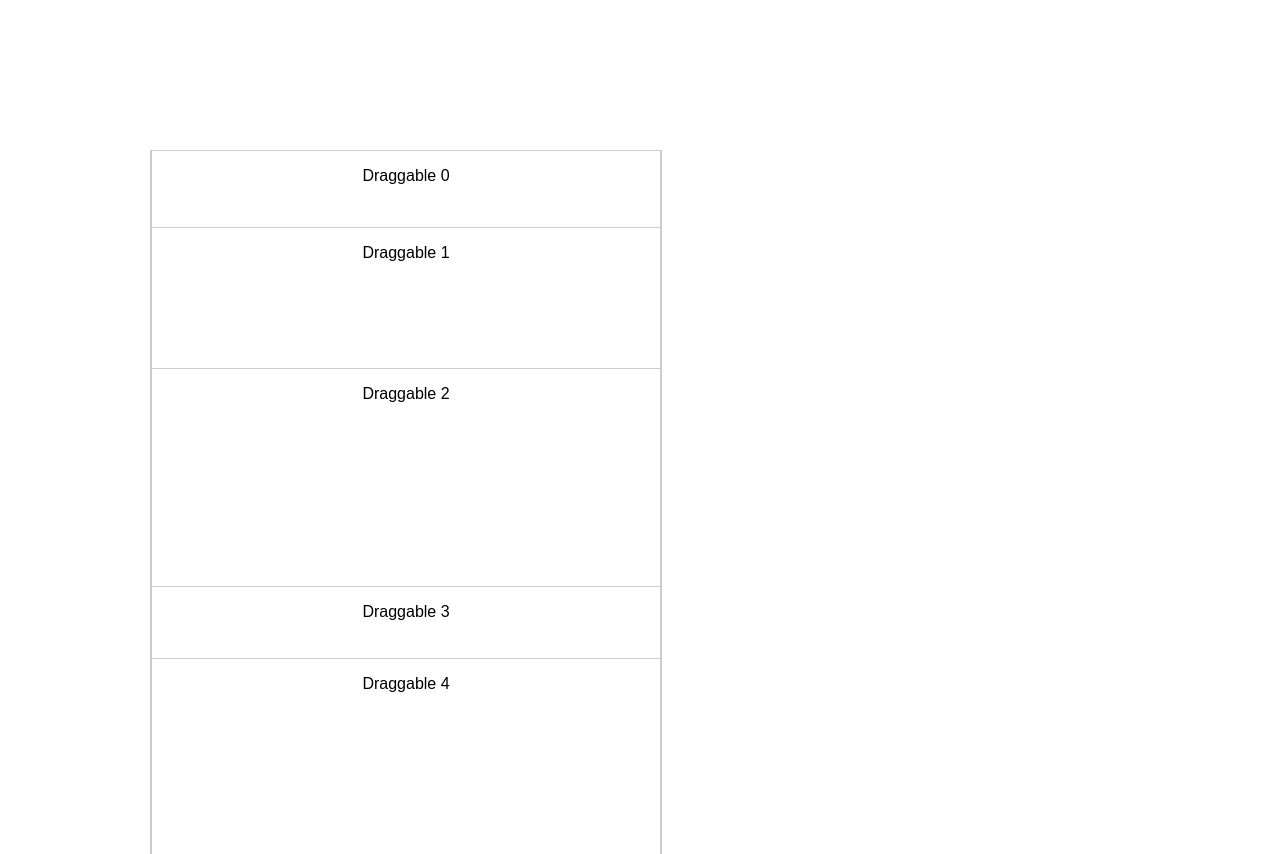
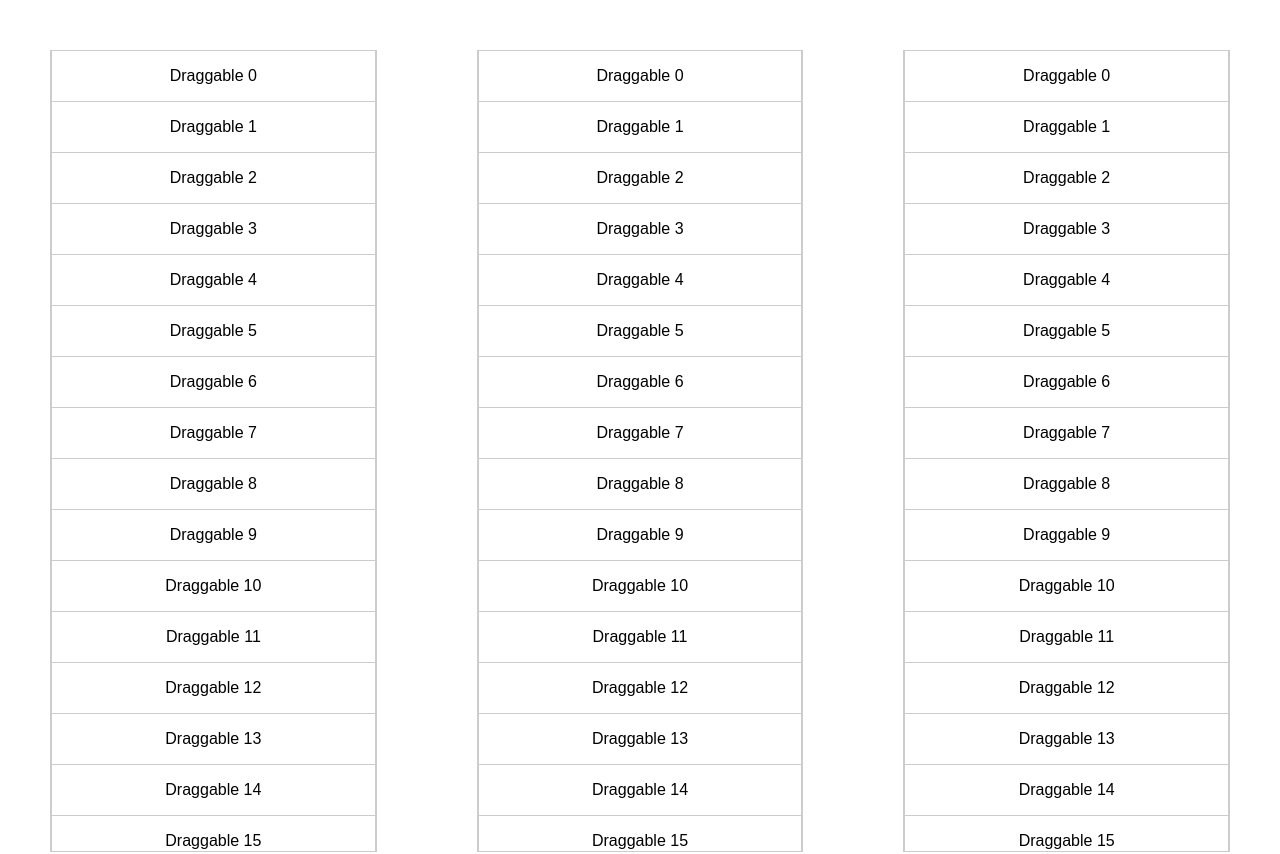
Before and after one commit to kutlugsahin/smooth-dnd-demo, a React (Create React App) app: page / in a window 1280 px wide. Shown: the top 854 px of the page. Built offline with nearby package versions, Linux system fonts and the light colour scheme.

Commit message:
some tryout

```diff
--- a/src/Vanilla.js
+++ b/src/Vanilla.js
@@ -21,17 +21,35 @@ export default class extends Component {
   }
 
   componentDidMount() {
-    window.container = new container(this.container);
+    window.container = container(this.container);
+    window.container2 = container(this.container2);
+    window.container2 = container(this.container3);
   }
 
 
   render() {
     return (
-      <div style={{ width: '510px', height: '800px', overflowY:'auto', transform: 'scale3d(1,1,1)', backgroundColor: '#ccc', margin:'150px', border: '1px solid #ccc' }}>
-        <div ref={e => { this.container = e; }}>
-          {this.state.items.map(p => (
-            <div style={Object.assign({},this.dragStyle, {height: `${50 + (Math.random() * 200)}px`})} key={p}>Draggable {p}</div>
-          ))}
+      <div style={{display:'flex', flexDirection:'row'}}>
+        <div style={{float:'none', width: '510px', height: '800px', overflowY:'auto', transform: 'scale3d(1,1,1)', backgroundColor: '#ccc', margin: '50px', border: '1px solid #ccc' }}>
+          <div style={{float:'none', position:'relative'}} ref={e => { this.container = e; }}>
+            {this.state.items.map(p => (
+              <div style={Object.assign({}, this.dragStyle, { height: `${50 + (Math.random() * 0)}px` })} key={p}>Draggable {p}</div>
+            ))}
+          </div>
+        </div>
+        <div style={{ float: 'none', width: '510px', height: '800px', overflowY:'auto', transform: 'scale3d(1,1,1)', backgroundColor: '#ccc', margin: '50px', border: '1px solid #ccc' }}>
+          <div style={{ float: 'none',  position: 'relative' }} ref={e => { this.container2 = e; }}>
+            {this.state.items.map(p => (
+              <div style={Object.assign({}, this.dragStyle, { height: `${50 + (Math.random() * 0)}px` })} key={p}>Draggable {p}</div>
+            ))}
+          </div>
+        </div>
+        <div style={{ float: 'none', width: '510px', height: '800px', overflowY: 'auto', transform: 'scale3d(1,1,1)', backgroundColor: '#ccc', margin: '50px', border: '1px solid #ccc' }}>
+          <div style={{ float: 'none', position: 'relative' }} ref={e => { this.container3 = e; }}>
+            {this.state.items.map(p => (
+              <div style={Object.assign({}, this.dragStyle, { height: `${50 + (Math.random() * 0)}px` })} key={p}>Draggable {p}</div>
+            ))}
+          </div>
         </div>
       </div>
     )
--- a/src/smooth-dnd/container.css
+++ b/src/smooth-dnd/container.css
@@ -1,5 +1,6 @@
 .smooth-dnd-draggable-wrapper {
   overflow: auto;
+  float: unset;
 }
 
 .smooth-dnd-draggable-wrapper.animated{
@@ -9,3 +10,12 @@
 .react-smooth-dnd-ghost{
   box-shadow: 1px 1px 2px 0px #ddd;
 }
+
+.clearfix:after {
+    content: ".";
+    display: block;
+    clear: both;
+    visibility: hidden;
+    line-height: 0;
+    height: 0;
+}
--- a/src/smooth-dnd/container2.js
+++ b/src/smooth-dnd/container2.js
@@ -239,6 +239,7 @@ function handleAddItem({ draggables, layout }) {
   return function({ pos, removedIndex, elementSize, invalidateShadow }) {
     if (pos === null) {
       addedIndex = null;
+      shadowBeginEnd = null;
       translate({ addedIndex, removedIndex, elementSize });
     } else {
       if (invalidateShadow) {
```
